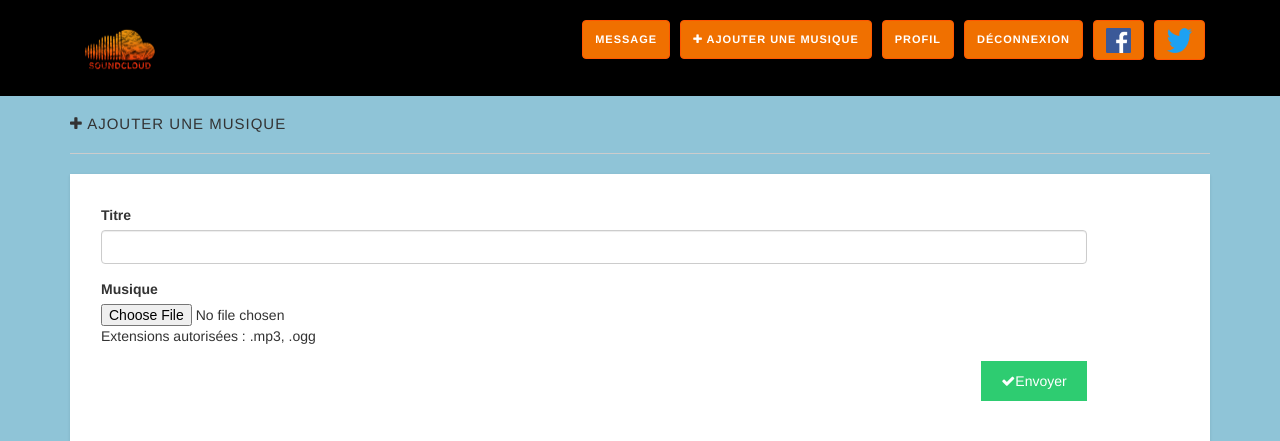
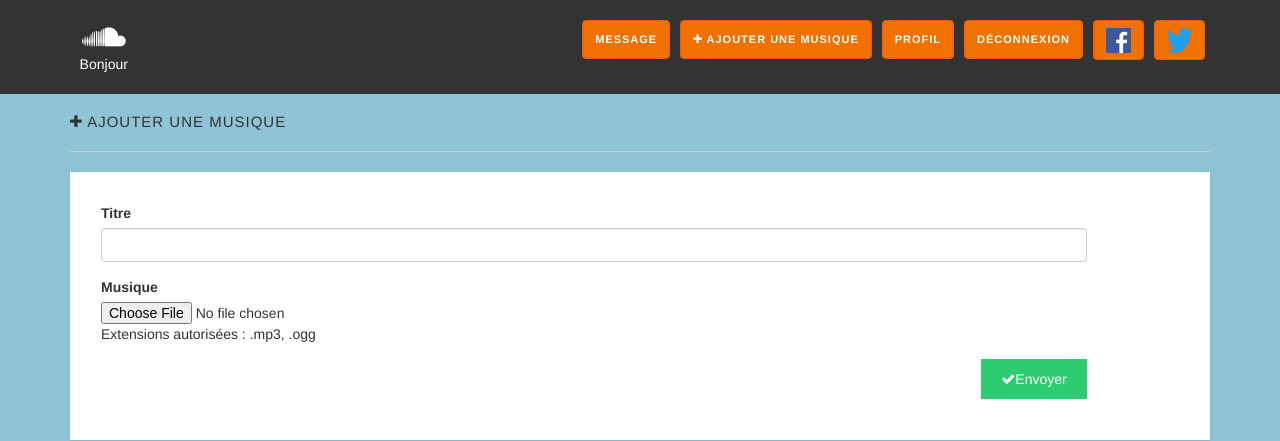
Before and after one commit to Waets/Git_versionning, a PHP site: page /add_music.php in a window 1280 px wide. Shown: the top 441 px of the page. Run offline with PHP 8.4, Linux system fonts and the light colour scheme; data that the repository does not hold is empty.

Commit message:
login added and topbar change

```diff
--- a/view/_topbar.php
+++ b/view/_topbar.php
@@ -1,10 +1,11 @@
-<div class="row" style="background-color: black;margin:0">
+<?php session_start(); ?><div class="row" style="background-color: #333;margin:0">
 	<div class="col-xs-12 col-sm-12 col-md-12 col-lg-12">
 		<div id="topbar" class="clearfix">
 			<div class="container">
 				<div class="row">
 					<div class="col-xs-2 col-sm-2 col-md-1 col-lg-1 text-center">
-						<a href="index.php" class="logo"><img src="images/soundcloud-twitter-capital.jpg" width="100"></i></a>
+						<a href="index.php" class="logo"><i class="fa fa-soundcloud"></i></a>
+						<FONT color="white" >Bonjour <?php echo $username; ?> </FONT>
 					</div>
 					<div class="col-xs-10 col-sm-10 col-md-11 col-lg-11">
 						<a href="https://twitter.com/soundcloud?lang=fr" class="btn"><img src="images/twitterlogo.png" width="25" height="25" alt="logo twitter" /></a>
```
Also changed, not shown: login.php (+19 -4 lines), validation.php (+22 -1 lines).
